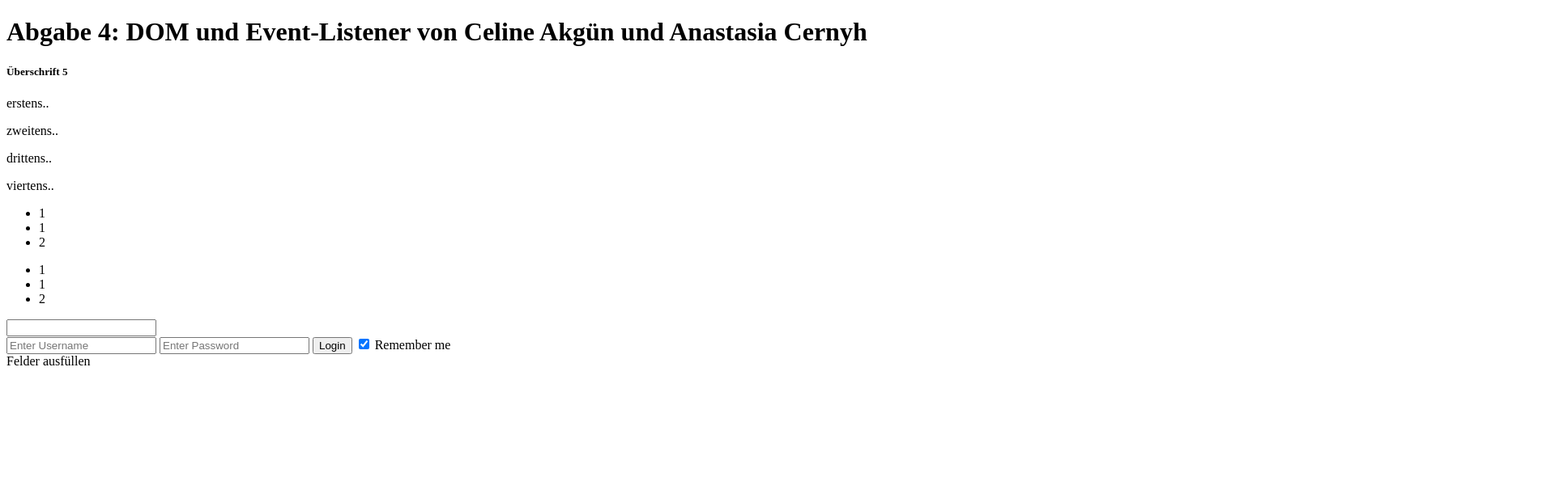
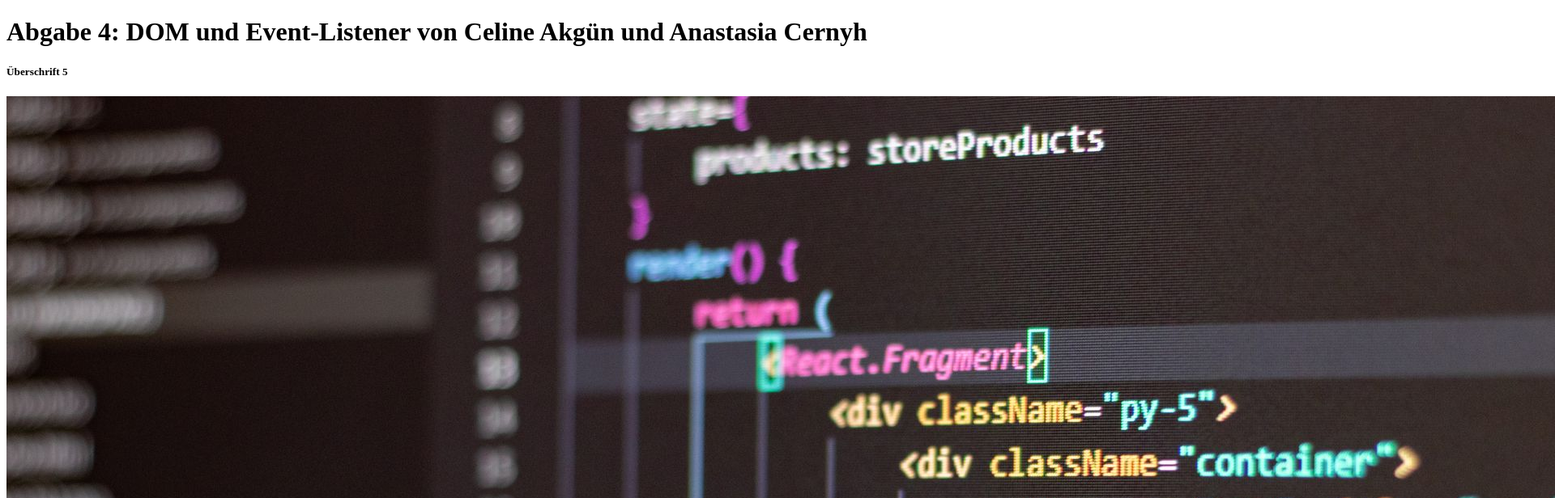
Before and after one commit to nastja99/codeVS, a plain HTML site: page akguen_cernyh_abgabe4.html in a window 1280 px wide. Shown: the top 616 px of the page at 81% size, 1920 px wide, since content can reach past the window. Drawn offline with Linux system fonts and the light colour scheme.

Commit message:
dritter Commit

```diff
--- a/akguen_cernyh_abgabe4.html
+++ b/akguen_cernyh_abgabe4.html
@@ -12,7 +12,7 @@
 					<h4></h4>
 					<h5 id="subHeadline">Überschrift 5</h5>
 
-						<div id="block" img="block.jpg"></div>
+						<img src="block.jpg">
 
 					<p>erstens..</p>
 					<p>zweitens..</p>
--- a/akguen_cernyh_abgabe4.js
+++ b/akguen_cernyh_abgabe4.js
@@ -5,13 +5,12 @@ document.write("<h1> Abgabe 4: DOM und Event-Listener von Celine Akgün und Anas
 
 // 4.1 b)
 document.getElementById("subHeadline");
-
 document.getElementById("subHeadline").style.fontSize = "18px";
 
 
 // 4.1 c)
 document.getElementById("block").firstChild.src == "file://" + pfad + "block.jpg";
-
+console.log(firstChild);
 
 // 4.1 d)
 document.getElementsByTagName("p")[1].innerHTML="Ändere den Text in das Geschriebene.";
@@ -35,7 +34,6 @@ search.addEventListener("keyup" , function () {
 
     container.classList.add("loading");
   }
-
 
 });
 
```
Also changed, not shown: block.jpg (added).
